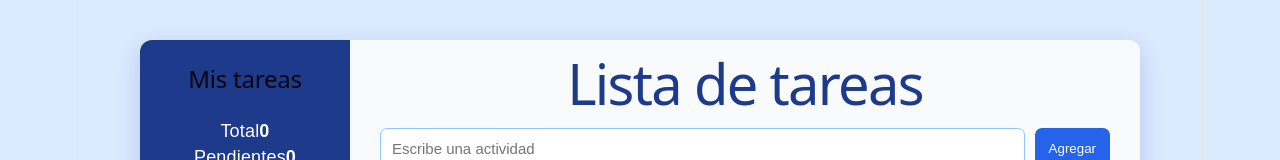
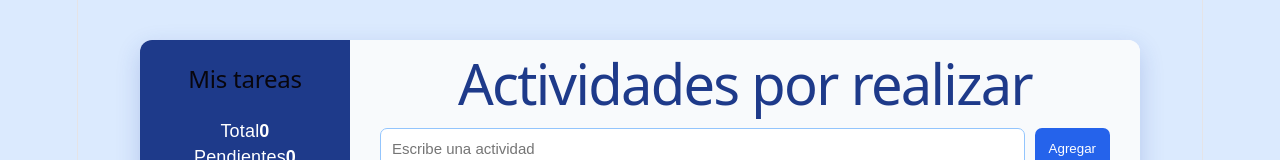
Before and after one commit to Derek0337/proyecto-despliegue-automatizado, a React (Vite) app in the folder frontend/: page / in a window 1280 px wide. Shown: the top 160 px of the page. Built offline with nearby package versions, Linux system fonts and the light colour scheme; no server answers.

Commit message:
Cambio titulo

```diff
--- a/frontend/src/App.jsx
+++ b/frontend/src/App.jsx
@@ -215,7 +215,7 @@ function App() {
         </aside>
 
         <section className="contenido">
-            <h1>Lista de tareas</h1>
+            <h1>Actividades por realizar</h1>
 
             <form onSubmit={agregarTarea}>
                 <input
```
